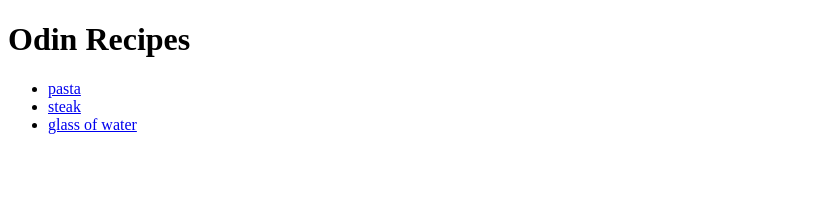
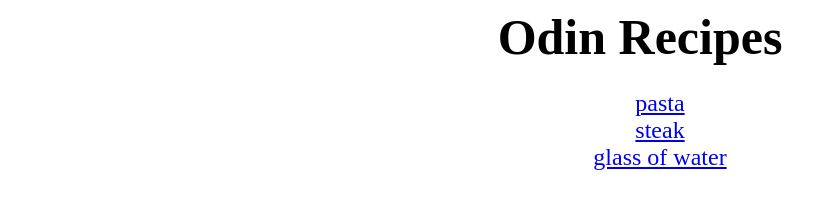
Before and after one commit to Max-Barnes/odin-recipes, a plain HTML site: page index.html in a window 1280 px wide. Shown: the whole page, without its empty margins (0-836 px from the left). Drawn offline with Linux system fonts and the light colour scheme.

Commit message:
added style.css changed readme

```diff
--- a/index.html
+++ b/index.html
@@ -1,17 +1,17 @@
 <!DOCTYPE html>
 <html lang="en">
-<meta charset="UTF-8">
-<title>Recipes by Max</title>
-<head>
-
-</head>
+  <head>
+    <meta charset="UTF-8">
+    <title>Recipes by Max</title>
+    <link rel="stylesheet" href="style.css">
+  </head>
 <body>
-<h1>Odin Recipes</h1>
-<ul>
-    <li><a href="pages/pasta.html">pasta</a></li>
-    <li><a href="pages/steak.html">steak</a></li>
-    <li><a href="pages/water.html">glass of water</a></li>
-</ul>
+  <div class="header">Odin Recipes</div>
+  <ul>
+    <div><a href="pages/pasta.html">pasta</a></div>
+    <div><a href="pages/steak.html">steak</a></div>
+    <div><a href="pages/water.html">glass of water</a></div>
+  </ul>
 </body>
 
 
--- /dev/null
+++ b/style.css
@@ -0,0 +1,13 @@
+body {
+   font-family: 'Times New Roman', 'Calibri', sans-serif
+}
+ul {
+    font-size:24px;
+    text-align:center
+}
+
+.header {
+    font-size:50px;
+    font-weight:900;
+    text-align:center;
+}
```
Also changed, not shown: 1 other file.
